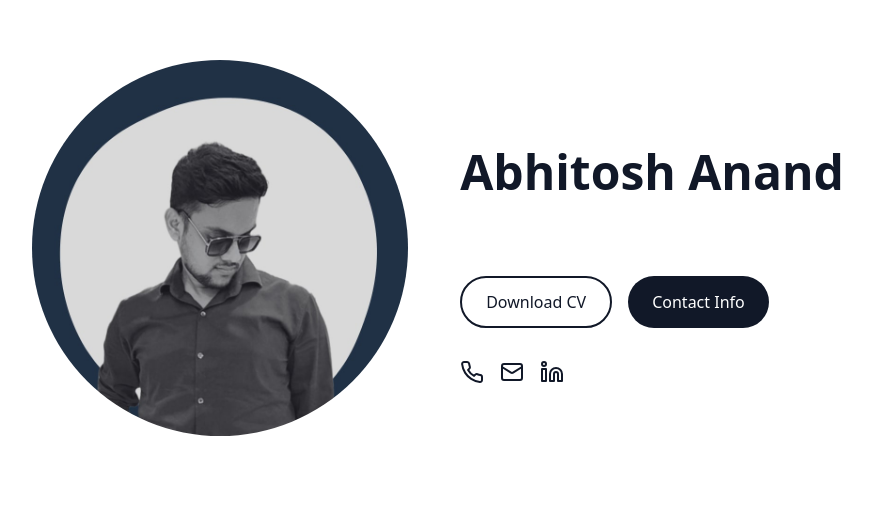
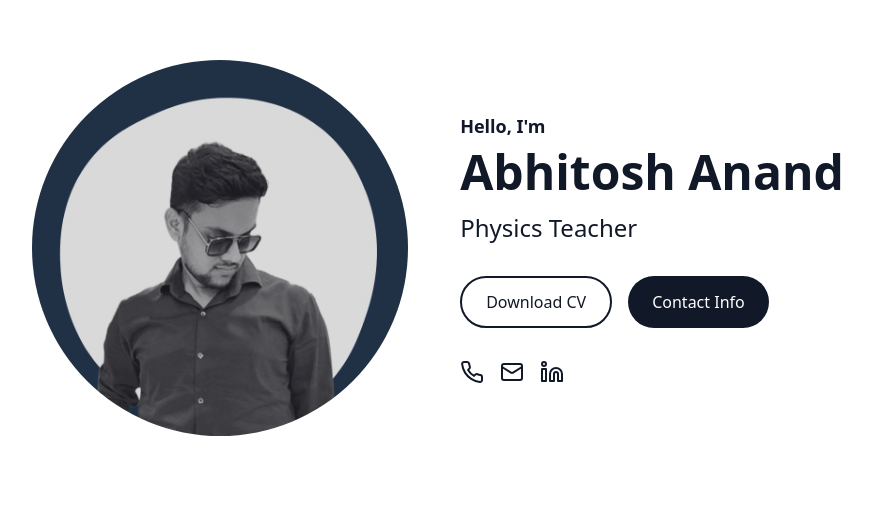
Before and after one commit to abhitoshanand/AbhitoshAnandPortfolio, a React (Vite) app: page / in a window 1280 px wide. Shown: the part 288-800 px from the top of the page, without its empty margins (204-1076 px from the left). Built offline with nearby package versions, Linux system fonts and the light colour scheme.

Commit message:
Update Profile.tsx

```diff
--- a/src/components/Profile.tsx
+++ b/src/components/Profile.tsx
@@ -11,9 +11,9 @@ export function Profile() {
         />
       </div>
       <div className="text-center md:text-left animate-slide-up">
-        <p className="text-lg font-semibold text-secondary dark:text-light mb-2">Hello, I'm</p>
+        <p className="text-lg font-semibold text-primary dark:text-light mb-2">Hello, I'm</p>
         <h1 className="text-4xl md:text-5xl font-bold mb-4 text-primary dark:text-white">Abhitosh Anand</h1>
-        <p className="text-2xl text-secondary dark:text-light mb-8">Physics Teacher</p>
+        <p className="text-2xl text-primary dark:text-light mb-8">Physics Teacher</p>
         <div className="flex gap-4 justify-center md:justify-start mb-8">
           <button onClick={() => window.open('public/AbhitoshAnandResume.pdf')} className="btn-secondary">
             Download CV
```
